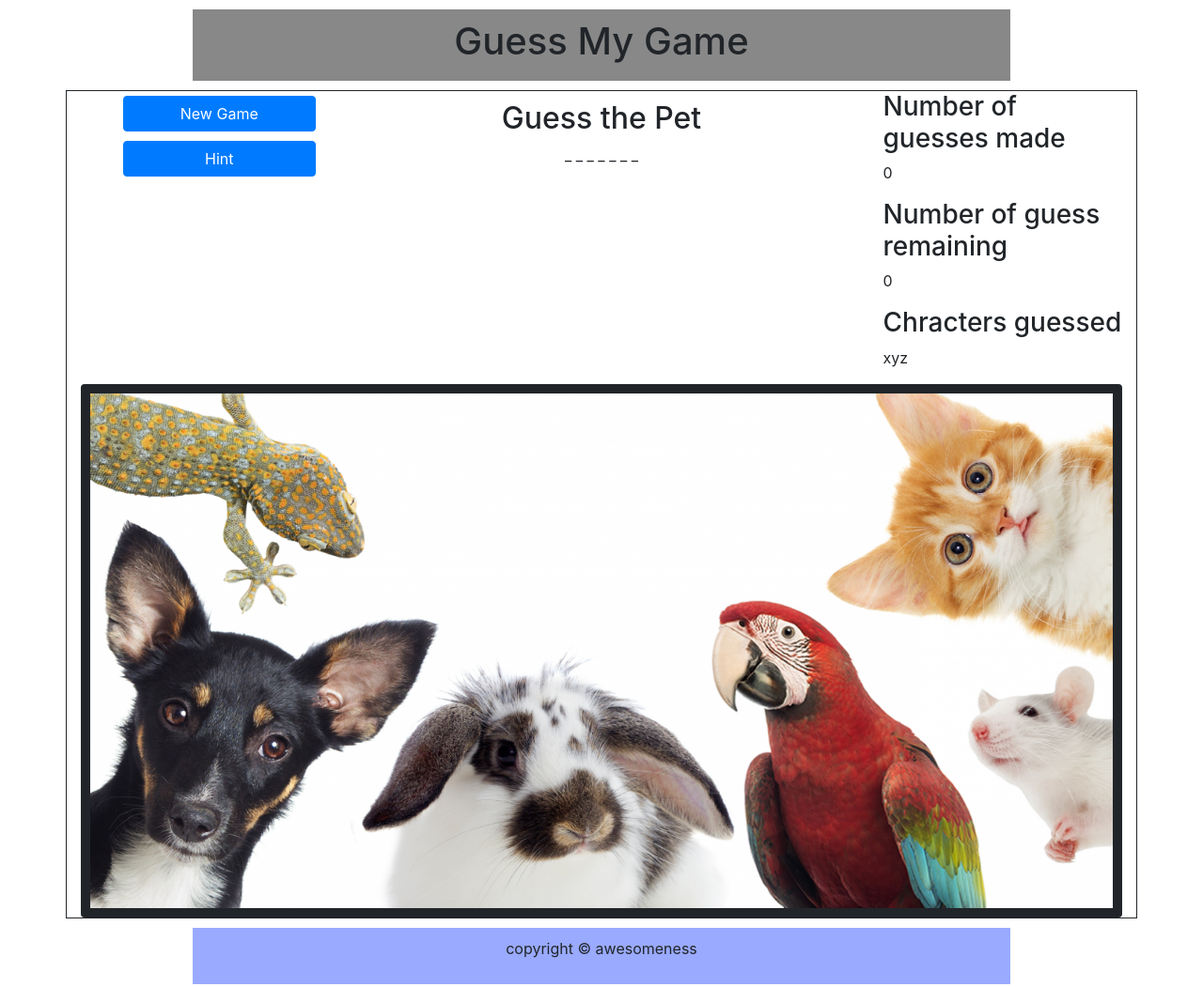
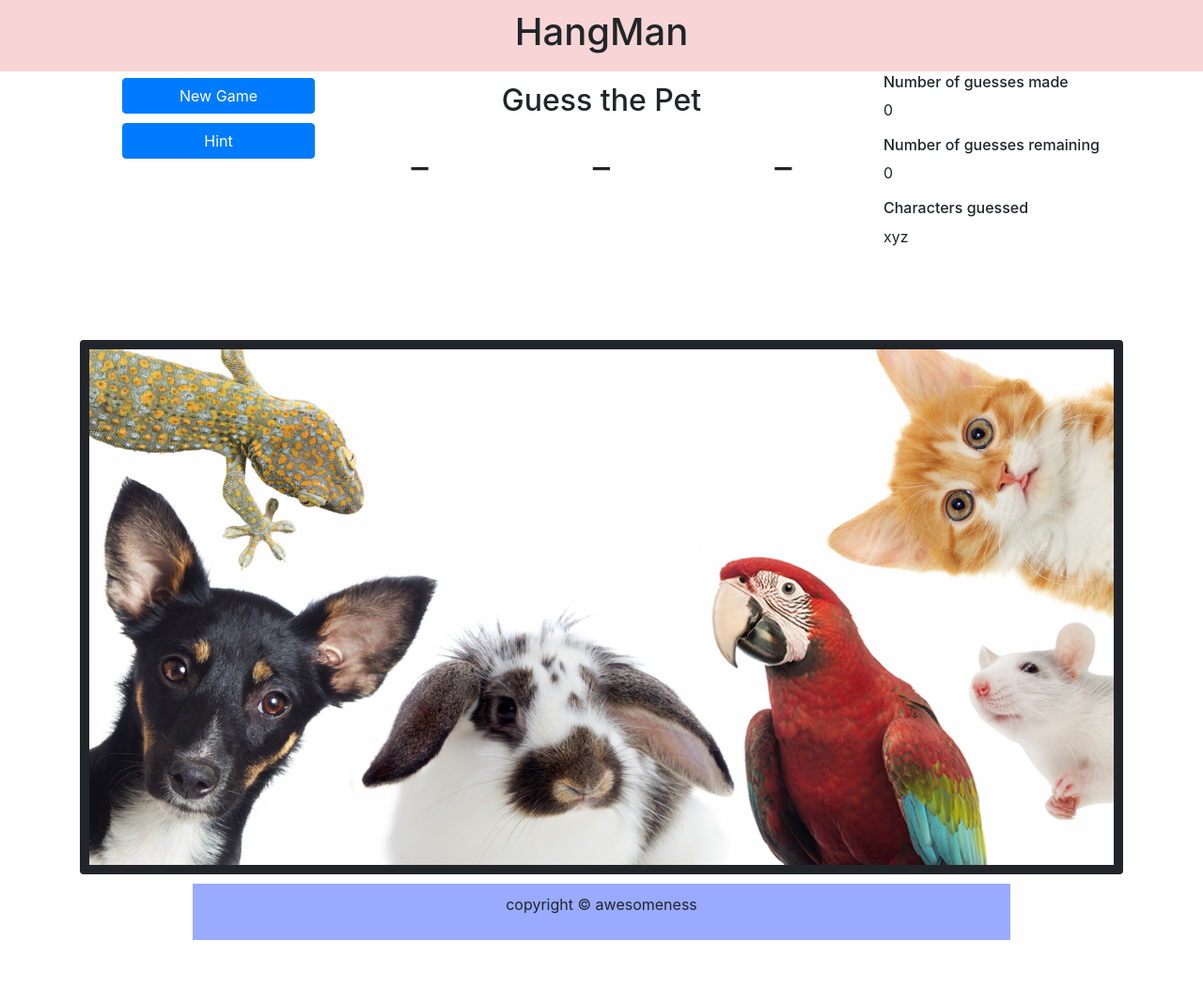
Before and after one commit to majedline/Word-Guess-Game, a plain HTML site: page index.html in a window 1280 px wide. Shown: the whole page at 94% size. After the commit the page ends 1011 px from the top, so only its background shows below. Drawn offline with nearby package versions, Linux system fonts and the light colour scheme.

Commit message:
Added the set function that will load the array of empty spots on the HTML with the supporting CSS

```diff
--- a/assets/css/style.css
+++ b/assets/css/style.css
@@ -1,19 +1,15 @@
 .header-style {
-    background-color: #888888;
+    background-color: #f7d5d5;
     text-align: center;
     padding: 10px;
-    width:68%;
+
     margin:auto;
-    margin-top: 10px;
-    margin-bottom: 10px;
-
-
+    margin-bottom: 2px;
 }
 
 .container-style{
     width: 100%;
-    border-style: solid;
-    border-width: 1px;
+
 }
 
 .inner-header-style{
@@ -34,6 +30,10 @@
     visibility: hidden;
 }
 
+.char-to-guess{
+    font-size: 40px;
+}
+
 .img-style{
     width: 100%;
     height: auto;
--- a/assets/javascript/game.js
+++ b/assets/javascript/game.js
@@ -1,123 +1,164 @@
-var car = {
-    make: "Honda",
-    model: "Fit",
-    color: "Blue Raspberry",
-    mileage: 3000,
-    isWorking: true,
 
-    driveToWork: function () {
+var petList = ["cat", "dog", "mouse", "parrot", "rabbit", "lizard"];
 
-        alert("Old Mileage: " + this.mileage);
-        this.mileage = this.mileage + 8;
-        alert("New mileage: " + this.mileage);
-    },
+var currentGame = {
+    petToGuess : "",
+    numberOfGuessesMade: 0,
+    numberOfGuessesRemaining: 0,
+    charactersToGuess: [],
+    charactersGuessed: [],
+};
 
-    driveAroundWorld: function () {
+function setGame(){
+    // get the random workd
+    currentGame.petToGuess = petList[Math.floor(Math.random() * petList.length)];
+    console.log(currentGame.petToGuess);
 
-        alert("Old Mileage: " + this.mileage);
+    // split the word
+    currentGame.charactersToGuess = currentGame.petToGuess.split("");
+    console.log(currentGame.charactersGuessed);
 
-        this.mileage = this.mileage + 24000;
+    //for every spot in chracters to guess array, place a div
+    var mainDiv = document.createElement("div");
+    mainDiv.id = "char-to-guess-area";
+    mainDiv.className = "row";
 
-        alert("New Mileage: " + this.mileage);
-        alert("Car needs a tuneup!");
+    for (var i=0; i<currentGame.charactersToGuess.length; i++){
+        var innerDiv = document.createElement("div");
+        innerDiv.className = "col-sm char-to-guess";
+        innerDiv.id = "char-to-guess-"+i;
+        innerDiv.innerHTML = "_";
 
-        this.isWorking = false;
-    },
+        mainDiv.append(innerDiv);
+    }
+    console.log(mainDiv);
+    document.getElementById("game-area").appendChild(mainDiv);
 
-    getTuneUp: function () {
-        alert("Car is ready to go!");
-        this.isWorking = true;
-    },
-
-    honk: function () {
-        alert("Honk! Honk!");
-    },
-
-    carDoSomething: function(event){
-        var pressedKey = event.key;
-        if (pressedKey === "h"){
-            this.honk();
-        }
+    //document.getElementById("demo").innerHTML = "The Unicode CHARACTER code is: " + char;
 }
 
-};
+setGame();
+
+// var car = {
+//     make: "Honda",
+//     model: "Fit",
+//     color: "Blue Raspberry",
+//     mileage: 3000,
+//     isWorking: true,
+
+//     driveToWork: function () {
+
+//         alert("Old Mileage: " + this.mileage);
+//         this.mileage = this.mileage + 8;
+//         alert("New mileage: " + this.mileage);
+//     },
+
+//     driveAroundWorld: function () {
+
+//         alert("Old Mileage: " + this.mileage);
+
+//         this.mileage = this.mileage + 24000;
+
+//         alert("New Mileage: " + this.mileage);
+//         alert("Car needs a tuneup!");
+
+//         this.isWorking = false;
+//     },
+
+//     getTuneUp: function () {
+//         alert("Car is ready to go!");
+//         this.isWorking = true;
+//     },
+
+//     honk: function () {
+//         alert("Honk! Honk!");
+//     },
+
+//     carDoSomething: function(event){
+//         var pressedKey = event.key;
+//         if (pressedKey === "h"){
+//             this.honk();
+//         }
+//     }
+
+// };
 
 
-document.onkeyup = function (event) {
-        console.log(event);
-        car.carDoSomething(event);
+// document.onkeyup = function (event) {
+//         console.log(event);
+//         car.carDoSomething(event);
 
-};
+// };
 
 
 
 
 
-// <script type="text/javascript">
-//     // Whenever a key is pressed, alert "pressed a button".
-//     document.onkeyup = function () {
-//       alert("pressed a button");
-//     };
+// // <script type="text/javascript">
+// //     // Whenever a key is pressed, alert "pressed a button".
+// //     document.onkeyup = function () {
+// //       alert("pressed a button");
+// //     };
 
-//     document.onkeyup = function (event) {
+// //     document.onkeyup = function (event) {
 
-//       var choices = ["r", "p", "s"];
+// //       var choices = ["r", "p", "s"];
 
-//       var r = ["r", "p"];
-//       var p = ["p", "s"];
-//       var s = ["s", "r"];
-//       var list = [r, p, s];
+// //       var r = ["r", "p"];
+// //       var p = ["p", "s"];
+// //       var s = ["s", "r"];
+// //       var list = [r, p, s];
 
-//       var computerScore = parseInt(document.getElementById("computer-score").innerHTML);
-//       var humanScore = parseInt(document.getElementById("human-score").innerHTML);
-//       var tieScore = parseInt(document.getElementById("tie-score").innerHTML);
-//       var dumbScore = parseInt(document.getElementById("dumb-score").innerHTML);
+// //       var computerScore = parseInt(document.getElementById("computer-score").innerHTML);
+// //       var humanScore = parseInt(document.getElementById("human-score").innerHTML);
+// //       var tieScore = parseInt(document.getElementById("tie-score").innerHTML);
+// //       var dumbScore = parseInt(document.getElementById("dumb-score").innerHTML);
 
-//       console.log(list);
+// //       console.log(list);
 
-//       var computerSelection = Math.floor(Math.random() * choices.length);
-//       console.log("computer random selection = " + computerSelection);
+// //       var computerSelection = Math.floor(Math.random() * choices.length);
+// //       console.log("computer random selection = " + computerSelection);
 
-//       var humanSelection = choices.indexOf(event.key);
+// //       var humanSelection = choices.indexOf(event.key);
 
-//       console.log("human selection = " + humanSelection);
+// //       console.log("human selection = " + humanSelection);
 
-//       var computerChoice = list[computerSelection];
-//       console.log("computerChoice = " + computerChoice);
+// //       var computerChoice = list[computerSelection];
+// //       console.log("computerChoice = " + computerChoice);
 
-//       var humanChoice = list[humanSelection];
-//       console.log("humanChoice = " + humanChoice);
+// //       var humanChoice = list[humanSelection];
+// //       console.log("humanChoice = " + humanChoice);
 
-//       var game = "Game: Human Selection: "+humanChoice[0]; + ". Computer Selection: " + computerChoice[0];
-//       console.log(game);
+// //       var game = "Game: Human Selection: "+humanChoice[0]; + ". Computer Selection: " + computerChoice[0];
+// //       console.log(game);
 
 
-//       if (humanChoice == undefined) {
-//         dumbScore++;
-//       } else {
+// //       if (humanChoice == undefined) {
+// //         dumbScore++;
+// //       } else {
 
-//         if (computerChoice[0] == humanChoice[0]) {
-//           tieScore++;
-//         }
-//         else if (computerChoice[1] === humanChoice[0]) {
-//           humanScore++;
-//         }
-//         else if (computerChoice[0] === humanChoice[1]) {
-//           computerScore++;
-//         }
+// //         if (computerChoice[0] == humanChoice[0]) {
+// //           tieScore++;
+// //         }
+// //         else if (computerChoice[1] === humanChoice[0]) {
+// //           humanScore++;
+// //         }
+// //         else if (computerChoice[0] === humanChoice[1]) {
+// //           computerScore++;
+// //         }
 
-//         console.log("tieScore = " + tieScore);
-//         console.log("humanScore = " + humanScore);
-//         console.log("computerScore = " + computerScore);
+// //         console.log("tieScore = " + tieScore);
+// //         console.log("humanScore = " + humanScore);
+// //         console.log("computerScore = " + computerScore);
 
-//         document.getElementById("computer-score").innerHTML = computerScore;
-//         document.getElementById("human-score").innerHTML = humanScore;
-//         document.getElementById("tie-score").innerHTML = tieScore;
-//         document.getElementById("game-view").innerHTML = game;
+// //         document.getElementById("computer-score").innerHTML = computerScore;
+// //         document.getElementById("human-score").innerHTML = humanScore;
+// //         document.getElementById("tie-score").innerHTML = tieScore;
+// //         document.getElementById("game-view").innerHTML = game;
 
-//               // Randomly chooses a choice from the options array. This is the Computer's guess.
-//       var computerGuess = computerChoices[Math.floor(Math.random() * computerChoices.length)];
+// //               // Randomly chooses a choice from the options array. This is the Computer's guess.
+// //       var computerGuess = computerChoices[Math.floor(Math.random() * computerChoices.length)];
 
-//       }
-//     };
-//   </script>
+// //       }
+// //     };
+// //   </script>
--- a/index.html
+++ b/index.html
@@ -5,7 +5,6 @@
   <meta charset="UTF-8">
   <title>Guess The pet</title>
 
-  <script src="assets/javascript/game.js"></script>
 
   <link rel="stylesheet" href="https://stackpath.bootstrapcdn.com/bootstrap/4.3.1/css/bootstrap.min.css"
     integrity="sha384-ggOyR0iXCbMQv3Xipma34MD+dH/1fQ784/j6cY/iJTQUOhcWr7x9JvoRxT2MZw1T" crossorigin="anonymous">
@@ -38,7 +37,7 @@
 
 
   <div class="header header-style">
-    <h1>Guess My Game</h1>
+    <h1>HangMan</h1>
   </div>
 
 
@@ -48,11 +47,15 @@
       <div class="col-md-3 menu">
         <ul>
 
-          <div class="menu-item"><button type="button" id="btn-new" class="btn btn-primary">New Game</button></div>
-          <div class="menu-item"><button type="button" if="btn-hint" class="btn btn-primary">Hint</button></div>
+          <div class="menu-item">
+            <button type="button" id="btn-new" class="btn btn-primary">New Game</button>
+          </div>
+          <div class="menu-item">
+            <button type="button" if="btn-hint" class="btn btn-primary">Hint</button>
+          </div>
           <div class="menu-item" id="hint">
             <div class="card" style="width: 18rem;">
-              <img src="..." class="card-img-top" alt="...">
+              <img class="card-img-top" alt="...">
               <div class="card-body">
                 <p class="card-text">Some quick example text to build on the card title and make up the bulk of the
                   card's content.</p>
@@ -66,17 +69,17 @@
 
       <div class="col-md-6 inner-header-style">
         <h2>Guess the Pet</h2>
-        <div>_ _ _ _ _ _ _ </div>
+        <div id="game-area"></div>
       </div>
 
       <div class="col-md-3 right">
         <div class="aside">
-          <h3>Number of guesses made</h3>
-          <p>0</p>
-          <h3>Number of guess remaining</h3>
-          <p>0</p>
-          <h3>Chracters guessed</h3>
-          <p>xyz</p>
+          <h6>Number of guesses made</h6>
+          <p id="game-number-of-guesses-made">0</p>
+          <h6>Number of guesses remaining</h6>
+          <p id="game-number-of-guesses-remaining">0</p>
+          <h6>Characters guessed</h6>
+          <p id="game-characters-selected">xyz</p>
         </div>
       </div>
     </div>
@@ -84,7 +87,7 @@
 
     <div class="row">
       <div class="col-md-12 ">
-        <img src="./assets/images/All-pets.png" class="rounded img-style" alt="...">
+        <img id="game-image" src="./assets/images/All-pets.png" class="rounded img-style" alt="...">
       </div>
     </div>
   </div>
@@ -94,6 +97,8 @@
     <p>copyright &#169; awesomeness</p>
   </div>
 
+  <script src="assets/javascript/game.js"></script>
+
 
 
 </body>
```
Lines whose indentation alone changed are shown as unchanged.
